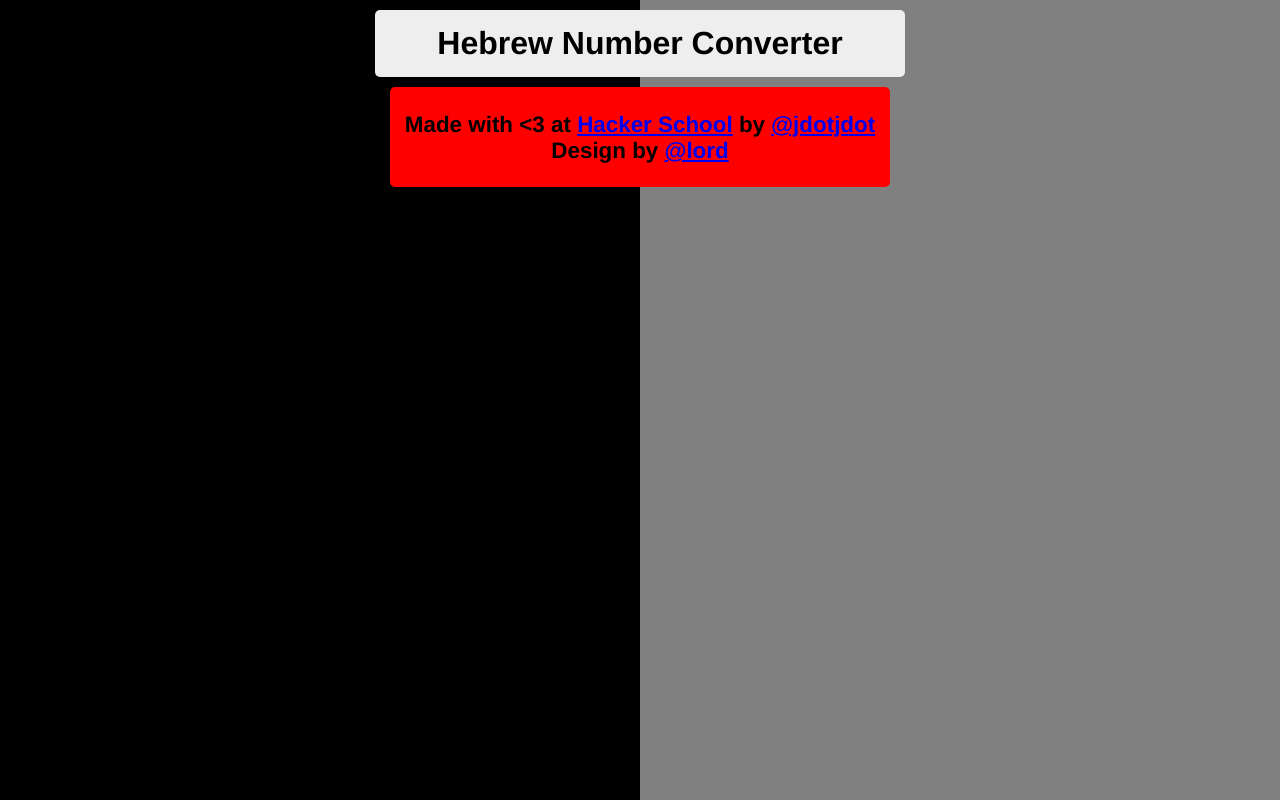
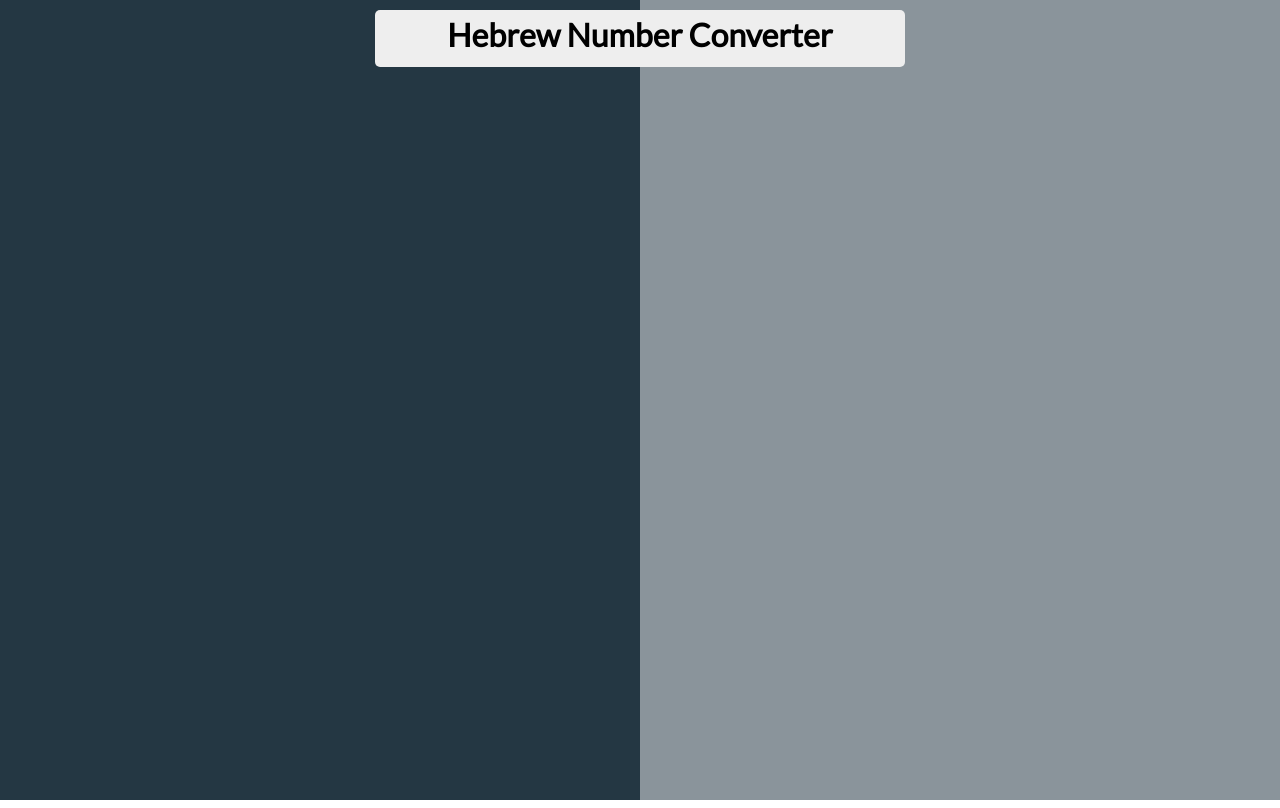
Before and after one commit to jdotjdot/hebrew-webapp, a Flask app: page / in a window 1280 px wide. Run offline with Flask 2, Linux system fonts and the light colour scheme.

Commit message:
color scheme, API reference

```diff
--- a/static/screen.css
+++ b/static/screen.css
@@ -1,7 +1,7 @@
 html, body {
   height: 100%;
   width: 100%;
-  font-family: Helvetica, Arial, sans-serif;
+    font-family: 'Lato', sans-serif;
 }
 
 input[type=text] {
@@ -35,7 +35,7 @@ input[type=text]:focus {
   left: 0;
   right: 50%;
   /*background-color: #A7DBD8;*/
-  background-color: black;
+  background-color: #243743;
   color: white;
 }
 
@@ -44,7 +44,7 @@ input[type=text]:focus {
   left: 50%;
   right: 0;
   /*background-color: #F38630;*/
-  background-color: gray;
+  background-color: #8A949B;
 }
 
 .wrap {
@@ -59,19 +59,43 @@ input[type=text]:focus {
     position: relative;
 }
 
+
 /* TODO: make popup disappear and not be ugly*/
 .popup {
     width: 80%;
     height: 100px;
     top: 25px;
     z-index: 200;
-    background-color: red;
-    padding-top: 25px;
+    background-color: darkgray;
+    padding-top: 12px;
     position: relative;
     margin: 0 auto;
     font-size: .7em;
-    border-radius: 5px;
+    border-radius: 10px;
     display: table-cell;
+    color: black;
+    display: none;
+}
+
+/* The second popup */
+.popup + .popup {
+    padding-top: 10px;
+    margin-top: 10px;
+    width: 80%;
+    font-size: .5em;
+    height: 70px;
+}
+
+.popup a {
+    color: black;
+    text-decoration: none;
+    transition: color 100ms ease-in-out;
+}
+
+.popup a:hover {
+    color: black;
+    text-shadow: 0 0 2px black;
+    transition: color 100ms ease-in-out, text-shadow 100ms ease-in-out;
 }
 
 h1:hover {
@@ -80,11 +104,13 @@ h1:hover {
 }
 
 h1:hover .popup {
-    visibility: visible;
+    display: block;
 }
 
+
+
 h1 {
-  padding: 15px;
+  padding: 5px 15px 15px 15px;
   max-width: 500px;
   max-height: 37px;
   text-align: center;
@@ -130,8 +156,3 @@ h1 {
     width: 100%;
   }
 }
-
-/*TODO: highlight links better*/
-a {
-
-}
--- a/templates/index.html
+++ b/templates/index.html
@@ -1,7 +1,8 @@
 <html>
   <head>
     <link rel="stylesheet" href="/static/screen.css">
-    <meta name="viewport" content="initial-scale=1, maximum-scale=1">
+      <link href='http://fonts.googleapis.com/css?family=Lato|Open+Sans' rel='stylesheet' type='text/css'>
+      <meta name="viewport" content="initial-scale=1, maximum-scale=1">
     {# <!--<script src="//code.jquery.com/jquery-1.11.0.min.js"></script>--> #}
   </head>
   <body>
@@ -9,12 +10,19 @@
         <h1>Hebrew Number Converter
             <div class="inwrap">
                 <div class="popup">
-                    Made with <3 at <a href="http://www.hackerschool.com">Hacker School</a> by <a href="https://github.com/jdotjdot">@jdotjdot</a><br>
+                    Made with &#9829; at <a href="http://www.hackerschool.com">Hacker School</a> by <a href="https://github.com/jdotjdot">@jdotjdot</a><br>
                     Design by <a href="https://github.com/lord">@lord</a>
+                </div>
+                <div class="popup">
+                    API <br>
+                    <code>{{ request.url_root }}encode?input=&lt;number&gt;</code><br>
+                    <code>{{ request.url_root }}decode?input=&lt;hebrew&gt;</code>
                 </div>
             </div>
         </h1>
     </div>
+
+
 
     <input type="text" id="a">
     <input type="text" id="b">
```
